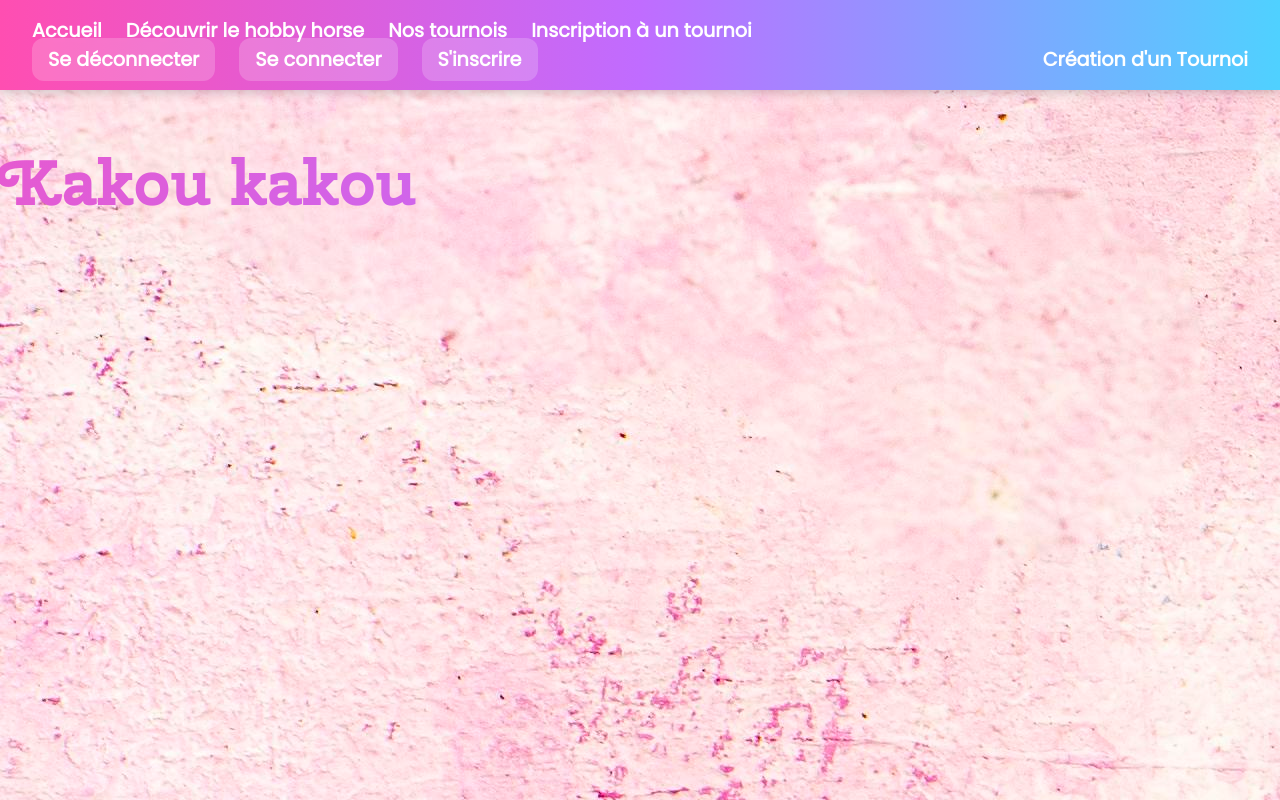
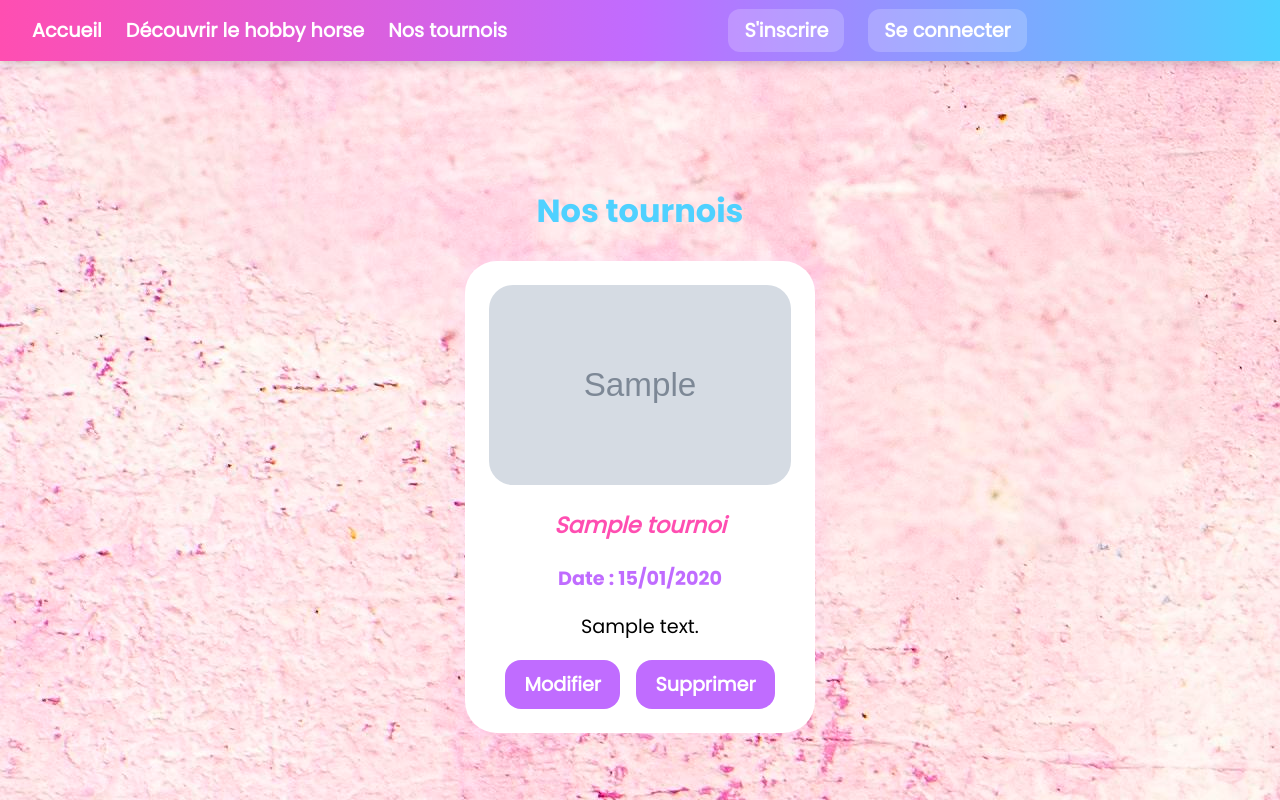
Before and after one commit to Swapaadeg/Hobby-horse-php, a PHP site: page /tournois.php in a window 1280 px wide. Run offline with PHP 8.4, Linux system fonts and the light colour scheme; tables that the repository leaves empty or names only in its code hold one stand-in row (values such as "Sample post").

Commit message:
page tournois

```diff
--- a/assets/css/style.css
+++ b/assets/css/style.css
@@ -96,6 +96,25 @@ nav {
   transition: color 0.3s ease;
 }
 
+.btn-card {
+  display: flex;
+  justify-content: center;
+  gap: 1rem;
+  margin-top: 1rem;
+}
+.btn-card .btn {
+  padding: 0.6rem 1.2rem;
+  background: #C06CFF;
+  color: white;
+  font-weight: bold;
+  border-radius: 1rem;
+  text-decoration: none;
+  transition: background 0.3s;
+}
+.btn-card .btn:hover {
+  background: #4FD1FF;
+}
+
 .banner {
   margin-top: 4rem;
   position: relative;
@@ -151,6 +170,7 @@ h1 {
 h2 {
   font-family: "PoppinsBold";
   font-size: 2rem;
+  color: #4FD1FF;
 }
 
 h3 {
@@ -163,4 +183,53 @@ h3 {
   margin: 0 auto;
 }
 
+.tournaments__wrapper {
+  padding: 4rem 2rem;
+  text-align: center;
+}
+
+.tournaments {
+  display: grid;
+  grid-template-columns: repeat(auto-fit, minmax(260px, 1fr));
+  gap: 2rem;
+  justify-items: center;
+}
+
+.tournament-card {
+  background: #fff;
+  border-radius: 2rem;
+  box-shadow: 0 0 20px rgba(255, 182, 255, 0.3);
+  padding: 1.5rem;
+  width: 100%;
+  max-width: 350px;
+  transition: transform 0.3s ease;
+  position: relative;
+}
+.tournament-card:hover {
+  transform: scale(1.03);
+  box-shadow: 0 0 25px rgba(255, 140, 255, 0.4);
+}
+.tournament-card p.tournament-date {
+  font-family: "PoppinsBold";
+  color: #C06CFF;
+  margin: 0.5rem 0;
+}
+.tournament-card .image-container {
+  height: 200px;
+  overflow: hidden;
+  border-radius: 1.5rem;
+  margin-bottom: 1rem;
+}
+.tournament-card .image-container p.tournament-desc {
+  font-style: italic;
+  color: #555;
+  margin-bottom: 1rem;
+}
+.tournament-card .image-container img {
+  width: 100%;
+  height: 100%;
+  object-fit: cover;
+  display: block;
+}
+
 /*# sourceMappingURL=style.css.map */
--- a/assets/scss/base/_base.scss
+++ b/assets/scss/base/_base.scss
@@ -28,6 +28,7 @@ h1 {
 h2 {
     font-family: variable.$font-h2;
     font-size: 2rem;
+    color: variable.$color-blue;
 }
 
 h3 {
--- a/connexion.php
+++ b/connexion.php
@@ -31,7 +31,7 @@
 <body>
     <?php include('nav.php') ?>
     <h2>Connexion</h2>
-    <div class="formulaire">
+    <div class="formulaire__wrapper container">
         <form id="auth" action="connexion.php" method='POST'>
             <label for="nom_utilisateur">Votre Pseudo</label>
             <input type="text" name="nom_utilisateur" id="nom_utilisateur">
--- a/index.php
+++ b/index.php
@@ -20,6 +20,7 @@ include('function.php');?>
                 <source src="assets/video/unicorn.mp4" type="video/mp4">
             </video>
         </section>
+        <section class="homepage__wrapper container">
             <!-- Bienvenue -->
             <?php if (isset($_SESSION['nom_utilisateur'])): ?>
                 <h3>Bonjour <?= ucfirst(htmlspecialchars($_SESSION['nom_utilisateur'])) ?> !</h3>
@@ -28,7 +29,6 @@ include('function.php');?>
             <?php if (isset($_GET['success']) && $_GET['success'] == 1): ?>
                 <p class="success">Inscription réussie ! Vous pouvez maintenant vous connecter.</p>
             <?php endif; ?>
-
             <!-- AFFICHAGE DATE -->
             <?php
                 if (isset($_GET['success']) && $_GET['success'] == 3) {
@@ -49,6 +49,7 @@ include('function.php');?>
                     ?>
                     <p class="success">Votre Tournoi est bien créé et débutera <?php echo $frenchDate; ?>.</p>
             <?php } ?>
+        </section>
     </main>
     <?php include('footer.php')?>
 </body>
--- a/inscription.php
+++ b/inscription.php
@@ -63,7 +63,7 @@ include('head.php'); ?>
                     break;
             }
         } ?>
-    <div class="formulaire">
+    <div class="formulaire__wrapper container">
         <form action="inscription.php" method="post">
             <label for="nom_utilisateur">Votre Pseudo</label>
             <input type="text" name="nom_utilisateur" id="nom_utilisateur">
--- a/nav.php
+++ b/nav.php
@@ -6,15 +6,25 @@
             <li><a href="index.php">Accueil</a></li>
             <li><a href="decouvrir.php">Découvrir le hobby horse</a></li>
             <li><a href="tournois.php">Nos tournois</a></li>
-            <li><a href="tournoi-inscription.php">Inscription à un tournoi</a></li>
+
+            <?php if (isset($_SESSION['id'])): ?>
+                <li><a href="tournoi-inscription.php">Inscription à un tournoi</a></li>
+            <?php endif; ?>
         </ul>
+
         <ul class="auth">
-            <li><a href="deconnexion.php">Se déconnecter</a></li>
-            <li><a href="connexion.php">Se connecter</a></li>
-            <li><a href="inscription.php">S'inscrire</a></li>
+            <?php if (!isset($_SESSION['id'])): ?>
+                <li><a href="inscription.php">S'inscrire</a></li>
+                <li><a href="connexion.php">Se connecter</a></li>
+            <?php else: ?>
+                <li><a href="deconnexion.php">Se déconnecter</a></li>
+            <?php endif; ?>
         </ul>
+
         <ul>
-            <li><a href="tournoi-create.php">Création d'un Tournoi</a></li>
+            <?php if (isset($_SESSION['role']) && $_SESSION['role'] === 'admin'): ?>
+                <li><a href="tournoi-create.php">Création d'un Tournoi</a></li>
+            <?php endif; ?>
         </ul>
     </div>
 </nav>
--- a/tournoi-inscription.php
+++ b/tournoi-inscription.php
@@ -55,6 +55,7 @@ if (!empty($_POST['tournoi_id'])) {
         <p class="error">Vous êtes déjà inscrit à ce tournoi.</p>
     <?php endif; ?>
 <body>
+    <section class="tournoi-inscription__wrapper container">
         <form method="POST" action="tournoi-inscription.php">
             <label for="tournoi_id">Choisissez un tournoi :</label>
             <select name="tournoi_id" id="tournoi_id" required>
@@ -84,5 +85,6 @@ if (!empty($_POST['tournoi_id'])) {
             </select>
             <button type="submit">M'inscrire au tournoi</button>
         </form>
+    </section>
     <?php include('footer.php')?>
 </body>
--- a/tournois.php
+++ b/tournois.php
@@ -3,5 +3,35 @@ $pageTitle = "Tournois";
 include('function.php');
 ?>
 <?php include('head.php');?>
-<?php include('nav.php');?>
-<h1>Kakou kakou</h1>
+
+<body>
+    <?php include('nav.php');?>
+    <section class="tournaments__wrapper container">
+        <h2>Nos tournois</h2>
+        <div class="tournaments">
+            <?php
+                $request = $bdd->query('SELECT *
+                                        FROM tournois
+                                        ORDER BY tournois.date ASC');
+                while ($data = $request->fetch()) {
+                    echo '<div class="tournament-card">';
+
+                    echo '<div class="image-container">';
+                    $image = !empty($data['img']) ? htmlspecialchars($data['img']) : 'Compet.webp';
+                    echo '<img src="assets/img/' . $image . '" alt="Image du tournoi : ' . htmlspecialchars($data['nom']) . '">';
+                    echo '</div>';
+
+                    echo '<h3>' . ucfirst($data['nom']) . '</h3>';
+                    echo '<p class="tournament-date"><strong>Date :</strong> ' . date('d/m/Y', strtotime($data['date'])) . '</p>';
+                    echo '<p class="tournament-desc">' . nl2br(htmlspecialchars($data['description'])) . '</p>';
+                    // echo '<p class="tournament-statut">' . htmlspecialchars($data['statut']) . '</p>';
+                    echo '<div class="btn-card">';
+                    echo '<a class="btn" href="tournoi-modifier.php?id=' . $data['id'] . '">Modifier</a>';
+                    echo '<a class="btn" href="tournoi-supprimer.php?id=' . $data['id'] . '" onclick="return confirm(\'Êtes-vous sûr de vouloir supprimer ce tournoi 🐎 ?\')">Supprimer</a>';
+                    echo '</div>';
+                    echo '</div>';
+                }
+            ?>
+        </div>
+    </section>
+</body>
```
Also changed, not shown: assets/scss/components/_button.scss (+21 -0 lines), assets/scss/pages/_tournois.scss (+51 -0 lines), assets/scss/style.scss (+8 -0 lines), tournoi-create.php (+9 -3 lines), tournoi-modifier.php (added, +104 -0 lines), assets/scss/components/_cards.scss (line endings or trailing spaces), 1 other file. Lines whose indentation alone changed are shown as unchanged.
